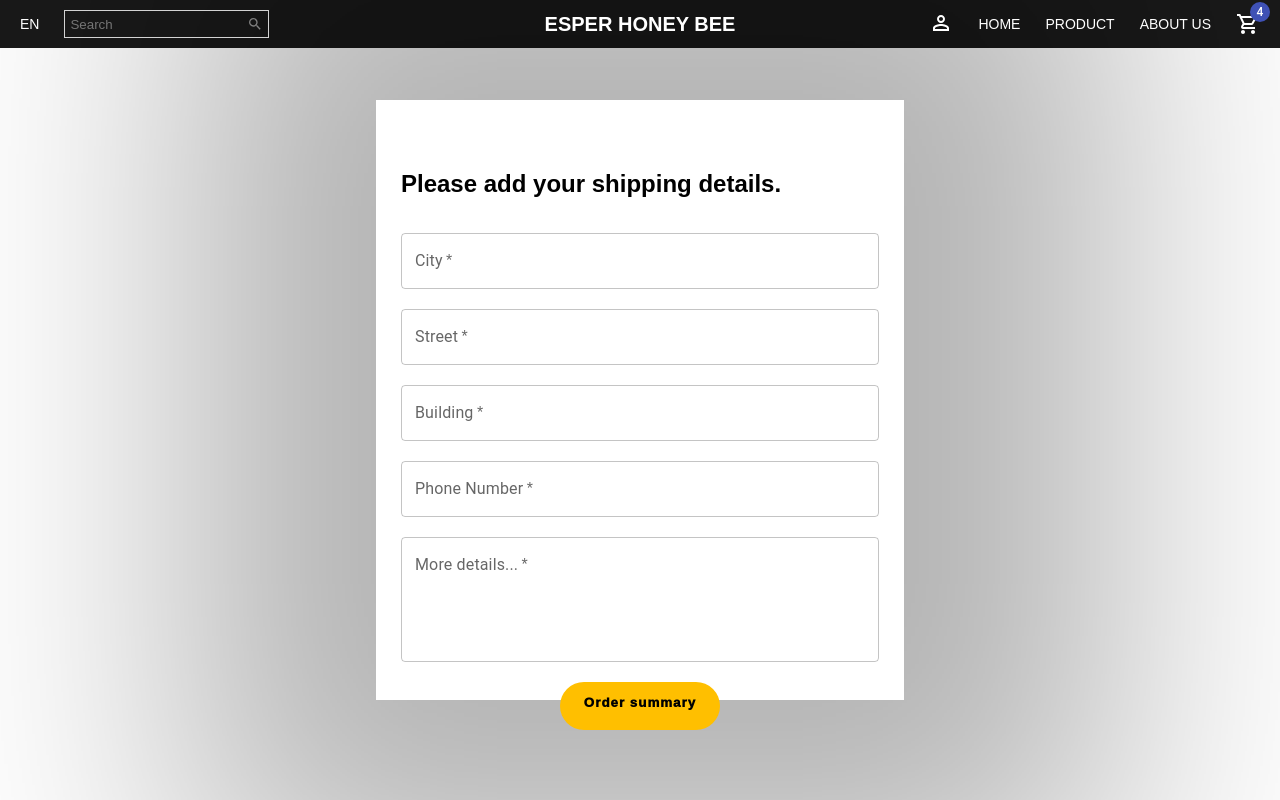
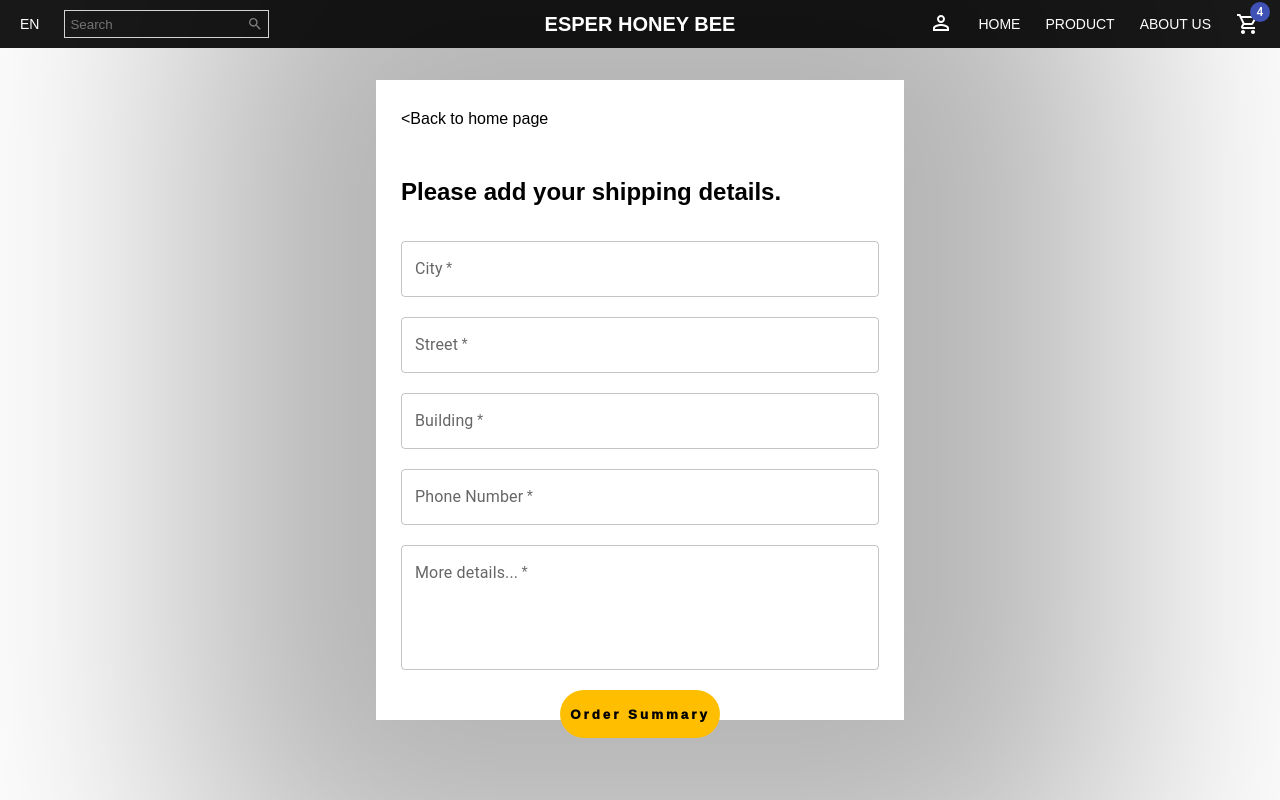
Before and after one commit to mhmdHoumani/Honey-E-commerce-FE-, a React (Create React App) app: page /shippingdetails in a window 1280 px wide. Built offline with nearby package versions, Linux system fonts and the light colour scheme.

Commit message:
send email form  in order summary component

```diff
--- a/src/App.js
+++ b/src/App.js
@@ -17,7 +17,7 @@ function App() {
   return (
     <div className="App">
       <BrowserRouter>
-        {!login  && <Navbar />}
+        {!login && <Navbar />}
         <Routes>
           <Route exact path="/login" element={<><Login /></>}/>
           <Route path="/"element={<><Navbar /><Home /><Footer /></>}          />
@@ -25,7 +25,6 @@ function App() {
           <Route path="/product" element={<><Navbar /><Product /><Footer /></>}/>
           <Route path="/aboutUs"element={<><Navbar /><AboutUs /><Footer /></>}/>
           <Route path="/signup"element={<><SignUp /></>}/>
-          <Route path="/ordersummary"element={<><OrderSummary/></>}/>
           <Route path="/shippingdetails"element={<><ShippingDetails/></>}/>
         </Routes>
       </BrowserRouter>
--- /dev/null
+++ b/src/components/notificationBar/notificationBar.js
@@ -0,0 +1,47 @@
+import React, { useState } from "react";
+import "./notificationBar.css";
+import Button from "@mui/material/Button";
+import Snackbar from "@mui/material/Snackbar";
+import Slide from "@mui/material/Slide";
+import CloseIcon from "@mui/icons-material/Close";
+
+function SlideTransition(props) {
+  return <Slide {...props} direction="down" />;
+}
+
+const NotificationBar = (props) => {
+  const [state, setState] = useState({
+    open: props.note,
+    Transition: Slide,
+  });
+  const handleClick = (Transition) => () => {
+    setState({
+      open: true,
+      Transition,
+    });
+  };
+
+  const handleClose = () => {
+    setState({
+      ...state,
+      open: false,
+    });
+  };
+  return (
+    <div className="notificationBarWrapper">
+      {/* <Button onClick={handleClick(SlideTransition)}>Slide Transition</Button> */}
+      <Snackbar
+        bodyStyle={{ backgroundColor: "green", color: "coral" }}
+        open={state.open}
+        onClose={handleClose}
+        TransitionComponent={state.Transition}
+        message={props.message}
+        key={state.Transition.name}
+        transitionDuration={500}
+        autoHideDuration={3000}
+      />
+    </div>
+  );
+};
+
+export default NotificationBar;
--- a/src/components/orderSummary/orderSummary.css
+++ b/src/components/orderSummary/orderSummary.css
@@ -17,7 +17,7 @@
   width: 33rem;
   height: 70%;
   background-color: white;
-  padding: 25px 25px 70 px 25px;
+  padding: 25px 25px px 25px;
   display: flex;
   flex-direction: column;
   gap: 20px;
@@ -100,13 +100,7 @@
   letter-spacing: 1px !important;
   padding-top: 0.5rem !important;
 }
-/* .rightSummary {
-  height: 50%;
-  width: 100%;
-  background-color: white;
-  border-radius: 8px;
-  padding: 25px;
-} */
+
 @keyframes loading {
   0% {
     opacity: 0;
--- a/src/components/orderSummary/orderSummary.js
+++ b/src/components/orderSummary/orderSummary.js
@@ -1,11 +1,16 @@
-import React from "react";
+import React, { useState } from "react";
 import "./orderSummary.css";
 import { Button } from "@material-ui/core";
 import SendIcon from "@mui/icons-material/Send";
 import honeyJar from "../../Assets/Images/honeyJar.jpg";
+import NotificationBar from "../notificationBar/notificationBar";
+import { useNavigate } from "react-router-dom";
 
 
-const OrderSummary = () => {
+const OrderSummary = ({sendEmail}) => {
+  const navigate = useNavigate();
+  const [notify, setNotify] = useState(false);
+
   return (
     <div className="orderSummaryWrapper">
       <div className="orderSummaryForm">
@@ -63,9 +68,15 @@ const OrderSummary = () => {
             className="purshaseBtnOS"
             variant="contained"
             endIcon={<SendIcon />}
+            onClick={(e) => {
+              navigate("/");
+              sendEmail(e);
+              setNotify(true);
+            }}
           >
             Submit
           </Button>
+          {/* {notify && <NotificationBar note={notify} message={"Order Sent!"} />} */}
         </div>
       </div>
     </div>
--- a/src/components/shippingDetails/shippingDetails.css
+++ b/src/components/shippingDetails/shippingDetails.css
@@ -5,48 +5,86 @@
   align-items: center;
 }
 .orderSummaryFormInfo {
-  animation: loading 1.5s ease-in-out 1;
+  animation: loading 0.25s ease-in-out 1;
   box-shadow: 10px -5px 400px 200px rgba(0, 0, 0, 0.3);
   -webkit-box-shadow: 10px -5px 400px 200px rgba(0, 0, 0, 0.3);
   -moz-box-shadow: 10px -5px 400px 200px rgba(0, 0, 0, 0.3);
   width: 33rem;
   height: 75%;
   background-color: white;
-  padding: 70px 25px 25px 25px;
+  padding: 30px 25px 25px 25px;
   display: flex;
   flex-direction: column;
   gap: 20px;
 }
+.navigate {
+  animation: loading 0.5s ease-in-out 1;
+  font-size: 16px;
+  color: black;
+  margin-bottom: 30px;
+  text-decoration: none;
+  font-weight: 500;
+}
+.navigate::before {
+  content: "<";
+}
+.navigate:hover {
+  text-decoration: underline;
+}
+.shipD {
+  animation: loading 0.5s ease-in-out 1;
+}
 .input1F {
-  animation: loading 2s ease-in-out 1;
+  animation: loading 0.75s ease-in-out 1;
 }
 .input2F {
-  animation: loading 2.5s ease-in-out 1;
+  animation: loading 1s ease-in-out 1;
 }
 .input3F {
-  animation: loading 3s ease-in-out 1;
+  animation: loading 1.25s ease-in-out 1;
 }
 .input4F {
-  animation: loading 3.5s ease-in-out 1;
+  animation: loading 1.5s ease-in-out 1;
 }
 .input5F {
-  animation: loading 4s ease-in-out 1;
+  animation: loading 1.75s ease-in-out 1;
 }
 .lastSection {
   display: flex;
   justify-content: center;
-
 }
 .purshaseBtn {
-  border-radius: 25px !important;
-  background-color: var(--yellow) !important;
-  font-weight: 1000 !important;
-  letter-spacing: 1px !important;
+  border-radius: 25px;
+  background-color: var(--yellow);
+  letter-spacing: 3px;
   cursor: pointer;
-  animation: loading 4.5s ease-in-out 1;
+  animation: loading 2s ease-in-out 1;
   border: 0ch;
   height: 3rem;
   width: 10rem;
-  padding-bottom: 0.5rem;
+  padding-bottom: 0.1 rem;
   font-weight: 1000;
+  transition: all 0.25s cubic-bezier(0.02, 0.01, 0.47, 1);
 }
+.purshaseBtn:hover {
+  box-shadow: 0 15px 15px rgba(0, 0, 0, 0.16);
+  transform: translate(0, -5px);
+}
+@media (max-width: 1491px) {
+  .orderSummaryFormInfo {
+    height: 80%;
+  }
+}
+@media (max-width: 576px) {
+  .orderSummaryFormInfo {
+    transform: scale(0.9);
+    height: 110%;
+    overflow-x: hidden;
+    overflow-y: hidden;
+  }
+}
+@media (max-width: 285px) {
+  .orderSummaryFormInfo {
+    height: 110%;
+  }
+}
--- a/src/components/shippingDetails/shippingDetails.js
+++ b/src/components/shippingDetails/shippingDetails.js
@@ -1,18 +1,49 @@
-import React, { useRef, useState } from "react";
+import React, {  useState, useEffect } from "react";
 import TextField from "@mui/material/TextField";
 import "./shippingDetails.css";
+import { useNavigate } from "react-router-dom";
 import emailjs from "@emailjs/browser";
+import OrderSummary from "../orderSummary/orderSummary";
 
 const ShippingDetails = () => {
-  const form = useRef();
-  const sendEmail = (e) => {
+
+  const [open,setOpen]=useState(true)
+  const [form, setForm] = useState(null);
+  const navigate = useNavigate();
+  const [notify, setNotify] = useState(false);
+  const [inputs, setInputs] = useState({
+    user_city: "",
+    user_street: "",
+    user_building: "",
+    user_phone: "",
+    user_details: "",
+  });
+
+  const handleChange = (e)=>{
+    setInputs({
+      ...inputs,
+      [e.target.name]: e.target.value,
+    })
+  }
+  const proceedToCheckout = (e) => {
+    if (inputs) {
+      setForm(e);
+      // navigate("/ordersummary");
+      setOpen(false)
+      // setNotify(true);
+    } else {
+      return;
+    }
+  };
+
+  var sendEmail = (e) => {
     e.preventDefault();
-
+    try {
       emailjs
         .sendForm(
           "service_5v4e4ga",
           "template_k1wdxjf",
-        form.current,
+          form.target,
           "mBKdULDii8hHnYNx7"
         )
         .then(
@@ -23,48 +54,67 @@ const ShippingDetails = () => {
             console.log(error.text);
           }
         );
-    e.target.reset();
+      setNotify(true);
+    } catch (error) {
+      console.log(error);
+    }
   };
+
+
+  // useEffect(() => {
+  //   console.log(notify);
+  // }, [notify]);
 
   return (
       <div className="wrapperForm">
-      <form ref={form} onSubmit={sendEmail} className="orderSummaryFormInfo">
-        <h2>Please add your shipping details.</h2>
+      { open ? <form
+        onSubmit={proceedToCheckout}
+        className="orderSummaryFormInfo"
+      >
+        <a href="/" className="navigate">
+          Back to home page
+        </a>
+        <h2 className="shipD">Please add your shipping details.</h2>
         <TextField
           className="input1F"
           id="outlined-multiline-flexible"
           label="City"
           name="user_city"
           multiline
-          maxRows={4}
+          maxRows={2}
           required
+          onChange={handleChange}
         />
         <TextField
           className="input2F"
           id="outlined-multiline-flexible"
           label="Street"
           multiline
-          maxRows={4}
+          maxRows={2}
           name="user_street"
           required
+          onChange={handleChange}
         />
         <TextField
           className="input3F"
           id="outlined-multiline-flexible"
           label="Building"
           multiline
-          maxRows={4}
+          maxRows={2}
           name="user_building"
           required
+          onChange={handleChange}
         />
         <TextField
           className="input4F"
           id="outlined-multiline-flexible"
           label="Phone Number"
+          type="tel"
           multiline
-          maxRows={4}
+          maxRows={2}
           name="user_phone"
           required
+          onChange={handleChange}
         />
         <TextField
           className="input5F"
@@ -74,18 +124,19 @@ const ShippingDetails = () => {
           rows={4}
           name="user_details"
           required
+          onChange={handleChange}
         />
         <div className="lastSection">
-          <button
-            className="purshaseBtn"
-
-          >
-            Order summary
-          </button>
+          <button className="purshaseBtn">Order Summary</button>
         </div>
-      </form>
+      </form> :
+      <OrderSummary sendEmail={sendEmail} />}
     </div>
   );
 };
 
 export default ShippingDetails;
+
+// {
+//   form && <Navigate to="/ordersummary" />;
+// }
--- a/src/index.css
+++ b/src/index.css
@@ -1,6 +1,7 @@
 * {
   margin: 0;
   padding: 0;
+  scroll-behavior: smooth;
 }
 
 :root {
@@ -10,13 +11,13 @@
 }
 /* width */
 ::-webkit-scrollbar {
-  width: 6px;
+  width: 4px;
 }
 
 /* Track */
 ::-webkit-scrollbar-track {
   box-shadow: inset 0 0 5px grey;
-  border-radius: 2px;
+  border-radius: 1px;
 }
 
 /* Handle */
```
Also changed, not shown: src/components/notificationBar/notificationBar.css (added), 1 other file (tests, documents, lock files or other folders). Lines whose indentation alone changed are shown as unchanged.
